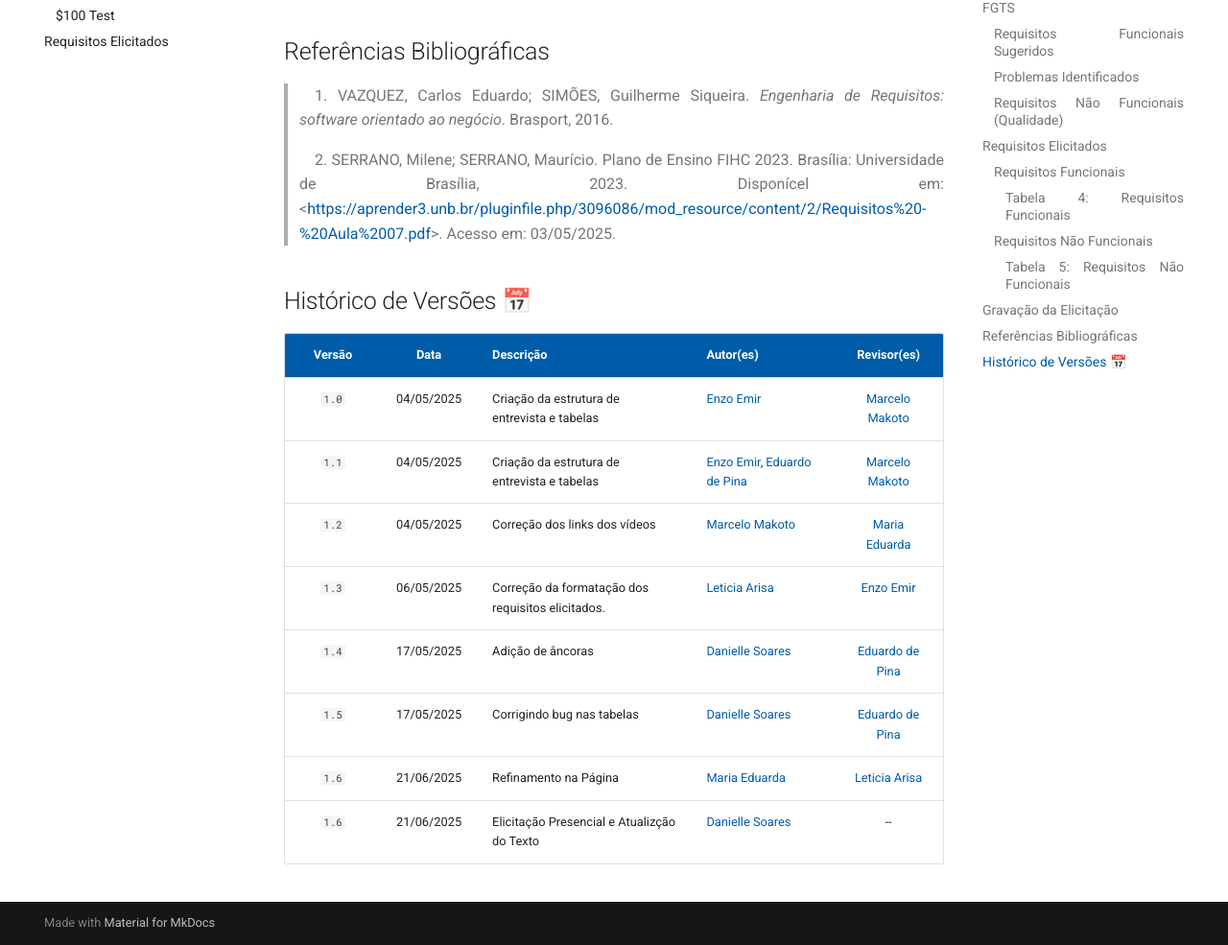
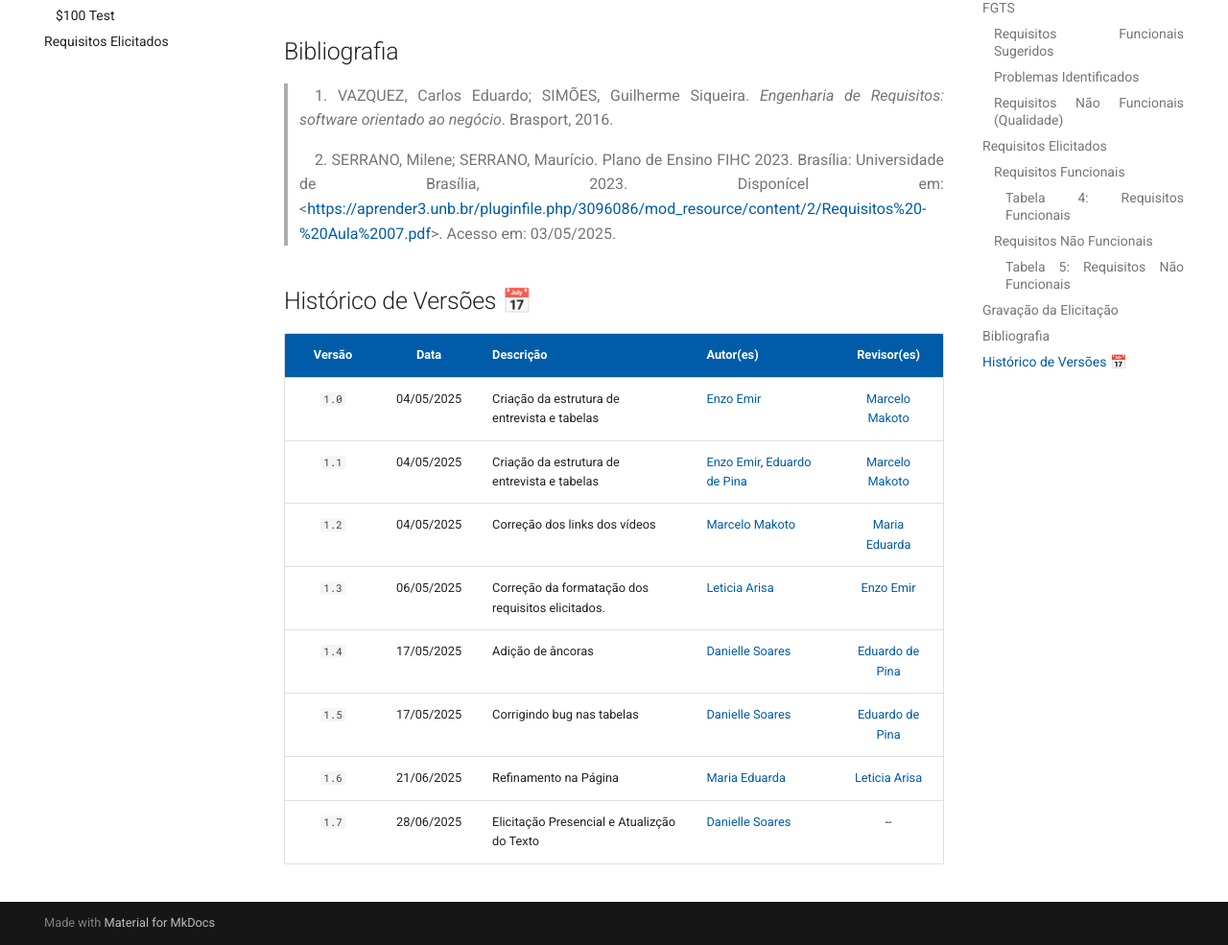
Before and after one commit to eduardodpms/REQ-FGTS, an MkDocs documentation site: the page built from docs/Elicitacao/Tecnicas-de-Elicitacao/Entrevista.md, in a window 1280 px wide and 1400 px high, scrolled down 8978 px. Shown: the part 415-1400 px from the top of the window at 96% size. Built offline with MkDocs 1.6.1 and Material for MkDocs 9.7.7, drawn with Linux system fonts in a browser that asks for light colours; comment, search, counter and statistics services are not loaded.

Commit message:
fix: histórico de versões (entrevista)

```diff
--- a/docs/Elicitacao/Tecnicas-de-Elicitacao/Entrevista.md
+++ b/docs/Elicitacao/Tecnicas-de-Elicitacao/Entrevista.md
@@ -274,11 +274,9 @@ A seguir, os requisitos elicitados foram organizados em duas categorias: funcion
 </p>
 
 
-
-
 <!--<a href="../../../assets/Entrevista.pdf" target="_blank">📄 Ver documento completo</a>-->
 
-## Referências Bibliográficas
+## Bibliografia
 
 > 1.</a> VAZQUEZ, Carlos Eduardo; SIMÕES, Guilherme Siqueira. *Engenharia de Requisitos: software orientado ao negócio*. Brasport, 2016.
 
@@ -295,4 +293,4 @@ A seguir, os requisitos elicitados foram organizados em duas categorias: funcion
 | `1.4` | 17/05/2025 | Adição de âncoras | [Danielle Soares](https://github.com/danielle-soaress) | [Eduardo de Pina](https://github.com/eduardodpms) |
 | `1.5`  | 17/05/2025 | Corrigindo bug nas tabelas | [Danielle Soares](https://github.com/danielle-soaress) | [Eduardo de Pina](https://github.com/eduardodpms) |
 | `1.6`  | 21/06/2025 | Refinamento na Página | [Maria Eduarda](https://github.com/dudaa28) | [Leticia Arisa](https://github.com/Leticia-Arisa-K-Higa) |
-| `1.6`  | 21/06/2025 | Elicitação Presencial e Atualizção do Texto | [Danielle Soares](https://github.com/danielle-soaress) | -- |
+| `1.7`  | 28/06/2025 | Elicitação Presencial e Atualizção do Texto | [Danielle Soares](https://github.com/danielle-soaress) | -- |
```
